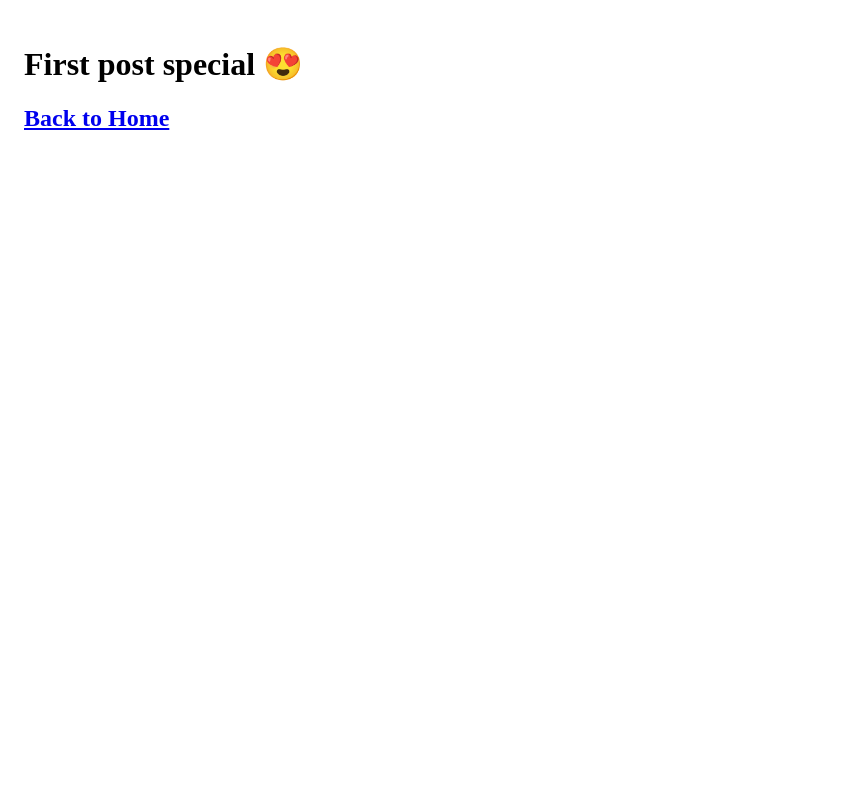
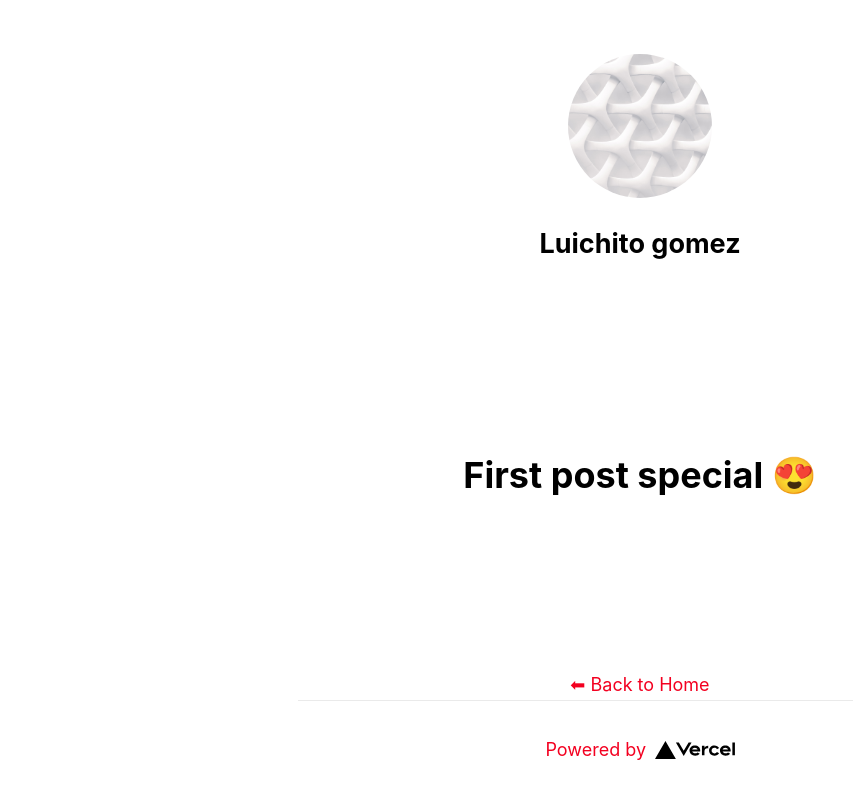
Before and after one commit to luchito93/nextjs-blog, a Next.js app: page /post/first-post in a window 1280 px wide. Shown: the whole page, without its empty margins (0-853 px from the left). Built offline with nearby package versions, Linux system fonts and the light colour scheme.

Commit message:
feat: :sparkles: Add modules styles local and global

```diff
--- a/components/layout.js
+++ b/components/layout.js
@@ -1,9 +1,81 @@
+import Image from 'next/image'
+import Head from 'next/head'
+import Link from 'next/link'
 import styles from './layout.module.css'
+import utilsStyles from '../styles/utils.module.css'
 
-const Layout = ({ children }) => {
+const name = 'Luichito gomez'
+const siteTitle = 'Next.js Sample Website'
+
+const Layout = ({ children, home }) => {
+    const image =  <Image
+                            priority
+                            src="/images/profile.jpg"
+                            className={utilsStyles.borderCircle}
+                            height={144}
+                            width={144}
+                            alt={name}
+                        />
+    const title =  <h1 className={utilsStyles.heading2Xl}>{name}</h1>
     return (
         <div className={styles.container}>
-            {children}
+            <Head>
+                <link rel='icon' href='/favicon.ico'/>
+                <meta name='description' content='Aprende a crear tu web personal con Next.js'/>
+                <meta
+                    property="og:image"
+                    content={`https://og-image.vercel.app/${encodeURI(
+                        siteTitle
+                    )}.png?theme=light&md=0&fontSize=75px&images=https%3A%2F%2Fassets.vercel.com%2Fimage%2Fupload%2Ffront%2Fassets%2Fdesign%2Fnextjs-black-logo.svg`}
+                />
+                <meta name="og:title" content={siteTitle} />
+                <meta name="twitter:card" content="summary_large_image" />
+            </Head>
+            <header className={styles.header}>
+                {
+                    home ? (
+                        <>
+                            {image}
+                            {title}
+                        </>
+                    ) : (
+                        <>
+                            <Link href="/">
+                                <a>
+                                    {image}
+                                </a>
+                            </Link>
+                            <h2 className={utilsStyles.headingLg}>
+                                <Link href="/">
+                                    <a className={utilsStyles.colorInherit}>{name}</a>
+                                </Link>
+                            </h2>
+                        </>
+                    )
+                }
+            </header>
+            <main>
+                {children}
+            </main>
+            {
+                !home && (
+                    <div>
+                        <Link href="/">
+                            <a>⬅ Back to Home</a>
+                        </Link>
+                    </div>
+                )
+            }
+            <footer>
+                <a
+                href="https://vercel.com?utm_source=create-next-app&utm_medium=default-template&utm_campaign=create-next-app"
+                target="_blank"
+                rel="noopener noreferrer"
+                >
+                Powered by{' '}
+                <img src="/vercel.svg" alt="Vercel" className="logo" />
+                </a>
+            </footer>
         </div>
     )
 }
--- a/components/layout.module.css
+++ b/components/layout.module.css
@@ -1,5 +1,21 @@
 .container {
-    max-width: 1400px;
-    margin: 0 auto;
-    padding: 16px;
-}
+    max-width: 40rem;
+    padding: 0 1rem;
+    margin: 0 auto 0 auto;
+    min-height: 100vh;
+    display: flex;
+    flex-direction: column;
+    justify-content: center;
+    align-items: center;
+  }
+
+  .header {
+    display: flex;
+    flex-direction: column;
+    align-items: center;
+    margin-top: 3rem;
+  }
+
+  .backToHome {
+    margin: 3rem 0 0;
+  }
--- /dev/null
+++ b/pages/_app.js
@@ -0,0 +1,7 @@
+import '../styles/global.css'
+
+const App = ({Component, pageProps}) => {
+    return <Component {...pageProps} />
+}
+
+export default App
--- a/pages/post/first-post.js
+++ b/pages/post/first-post.js
@@ -5,7 +5,7 @@
 
 const FirstPost = () => {
     return (
-        <Layout>
+        <Layout home={false}>
             <div>
                 <Head>
                     <title>My first post</title>
@@ -16,9 +16,6 @@
                 onLoad={() => console.log('Ya termino de cargar el facepur')}
                 />}
                 <h1>First post special 😍</h1>
-                <h2>
-                    <Link href="/"><a>Back to Home</a></Link>
-                </h2>
             </div>
         </Layout>
     )
--- /dev/null
+++ b/styles/global.css
@@ -0,0 +1,136 @@
+html,
+body {
+  padding: 0;
+  margin: 0;
+  font-family: -apple-system, BlinkMacSystemFont, Segoe UI, Roboto, Oxygen, Ubuntu,
+    Cantarell, Fira Sans, Droid Sans, Helvetica Neue, sans-serif;
+  line-height: 1.6;
+  font-size: 18px;
+}
+
+* {
+  box-sizing: border-box;
+}
+
+a {
+  color: #f30020;
+  text-decoration: none;
+}
+
+a:hover {
+  text-decoration: underline;
+}
+
+img {
+  max-width: 100%;
+  display: block;
+}
+
+.container {
+  min-height: 100vh;
+}
+
+main {
+  padding: 5rem 0;
+  flex: 1;
+  display: flex;
+  flex-direction: column;
+  justify-content: center;
+  align-items: center;
+}
+
+footer {
+  width: 100%;
+  height: 100px;
+  border-top: 1px solid #eaeaea;
+  display: flex;
+  justify-content: center;
+  align-items: center;
+}
+
+footer img {
+  margin-left: 0.5rem;
+}
+
+footer a {
+  display: flex;
+  justify-content: center;
+  align-items: center;
+}
+
+.title a:hover,
+.title a:focus,
+.title a:active {
+  text-decoration: underline;
+}
+
+.title {
+  margin: 0;
+  line-height: 1.15;
+  font-size: 4rem;
+}
+
+.title,
+.description {
+  text-align: center;
+}
+
+.description {
+  line-height: 1.5;
+  font-size: 1.5rem;
+}
+
+code {
+  background: #fafafa;
+  border-radius: 5px;
+  padding: 0.75rem;
+  font-size: 1.1rem;
+  font-family: Menlo, Monaco, Lucida Console, Liberation Mono,
+    DejaVu Sans Mono, Bitstream Vera Sans Mono, Courier New, monospace;
+}
+
+.grid {
+  display: grid;
+  grid-template-columns: 1fr;
+  margin-top: 3rem;
+}
+
+.card {
+  margin: 1rem;
+  flex-basis: 45%;
+  padding: 1.5rem;
+  text-align: left;
+  color: inherit;
+  text-decoration: none;
+  border: 1px solid #eaeaea;
+  border-radius: 10px;
+  transition: color 0.15s ease, border-color 0.15s ease;
+}
+
+.card:hover,
+.card:focus,
+.card:active {
+  color: #0070f3;
+  border-color: #0070f3;
+}
+
+.card h3 {
+  margin: 0 0 1rem 0;
+  font-size: 1.5rem;
+}
+
+.card p {
+  margin: 0;
+  font-size: 1.25rem;
+  line-height: 1.5;
+}
+
+.logo {
+  height: 1em;
+}
+
+@media (min-width: 768px) {
+  .grid {
+    grid-template-columns: 1fr 1fr;
+  }
+}
--- /dev/null
+++ b/styles/utils.module.css
@@ -0,0 +1,52 @@
+.heading2Xl {
+    font-size: 2.5rem;
+    line-height: 1.2;
+    font-weight: 800;
+    letter-spacing: -0.05rem;
+    margin: 1rem 0;
+  }
+
+  .headingXl {
+    font-size: 2rem;
+    line-height: 1.3;
+    font-weight: 800;
+    letter-spacing: -0.05rem;
+    margin: 1rem 0;
+  }
+
+  .headingLg {
+    font-size: 1.5rem;
+    line-height: 1.4;
+    margin: 1rem 0;
+  }
+
+  .headingMd {
+    font-size: 1.2rem;
+    line-height: 1.5;
+  }
+
+  .borderCircle {
+    border-radius: 9999px;
+  }
+
+  .colorInherit {
+    color: inherit;
+  }
+
+  .padding1px {
+    padding-top: 1px;
+  }
+
+  .list {
+    list-style: none;
+    padding: 0;
+    margin: 0;
+  }
+
+  .listItem {
+    margin: 0 0 1.25rem;
+  }
+
+  .lightText {
+    color: #666;
+  }
```
Also changed, not shown: pages/index.js (+4 -163 lines).
